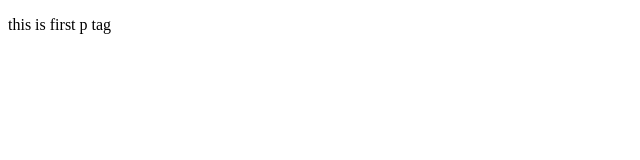
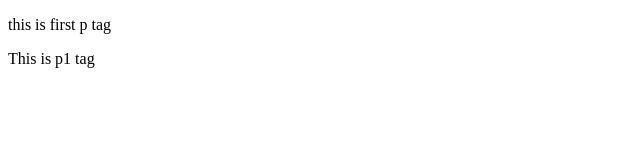
Before and after one commit to MarcusZagorski/CryptoWorld, a plain HTML site: page index.html in a window 1280 px wide. Shown: the full height of the page, 0-640 px from the left. Drawn offline with Linux system fonts and the light colour scheme.

Commit message:
added second line

```diff
--- a/index.html
+++ b/index.html
@@ -7,5 +7,6 @@
   </head>
   <body>
     <p>this is first p tag</p>
+    <p>This is p1 tag</p>
   </body>
 </html>
```
